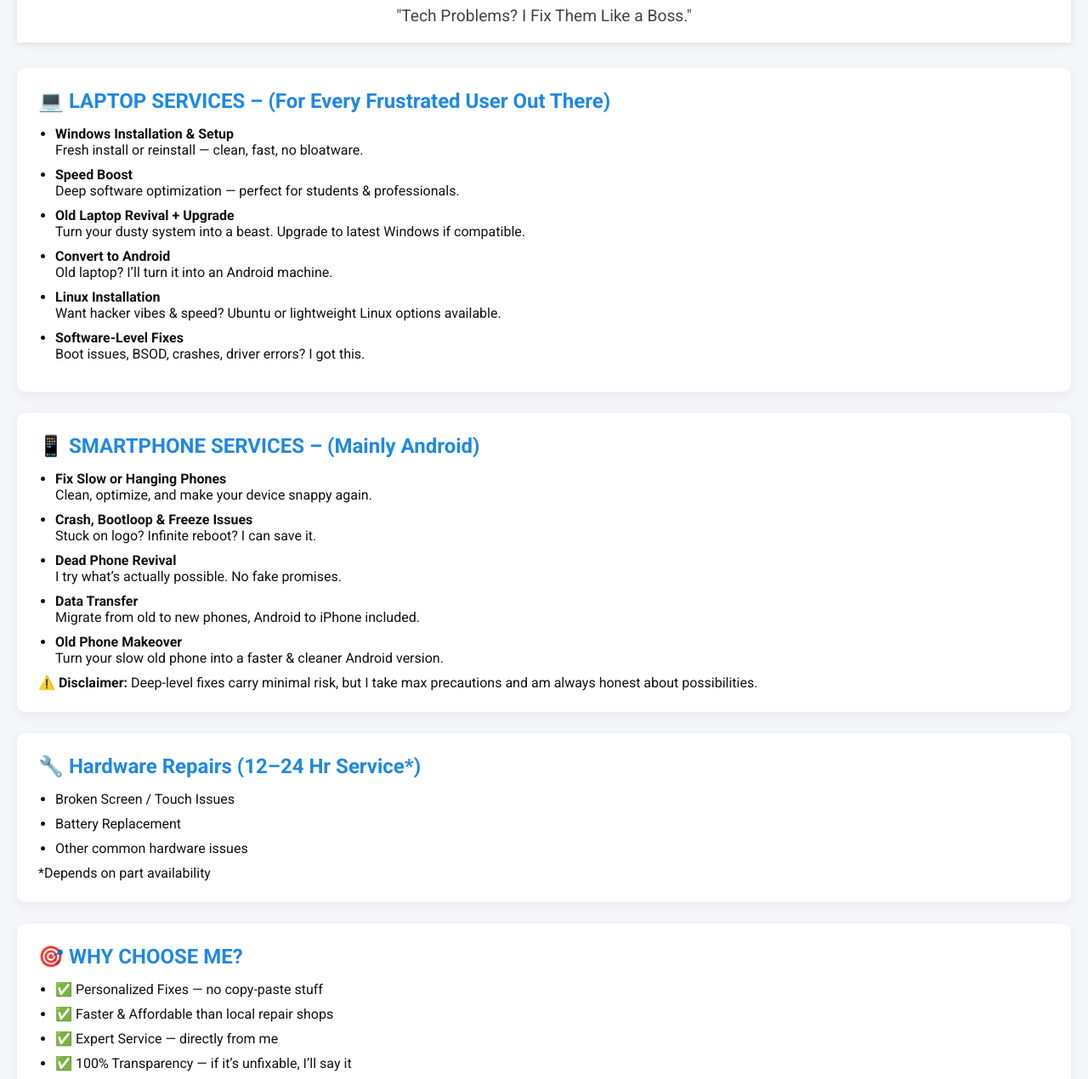
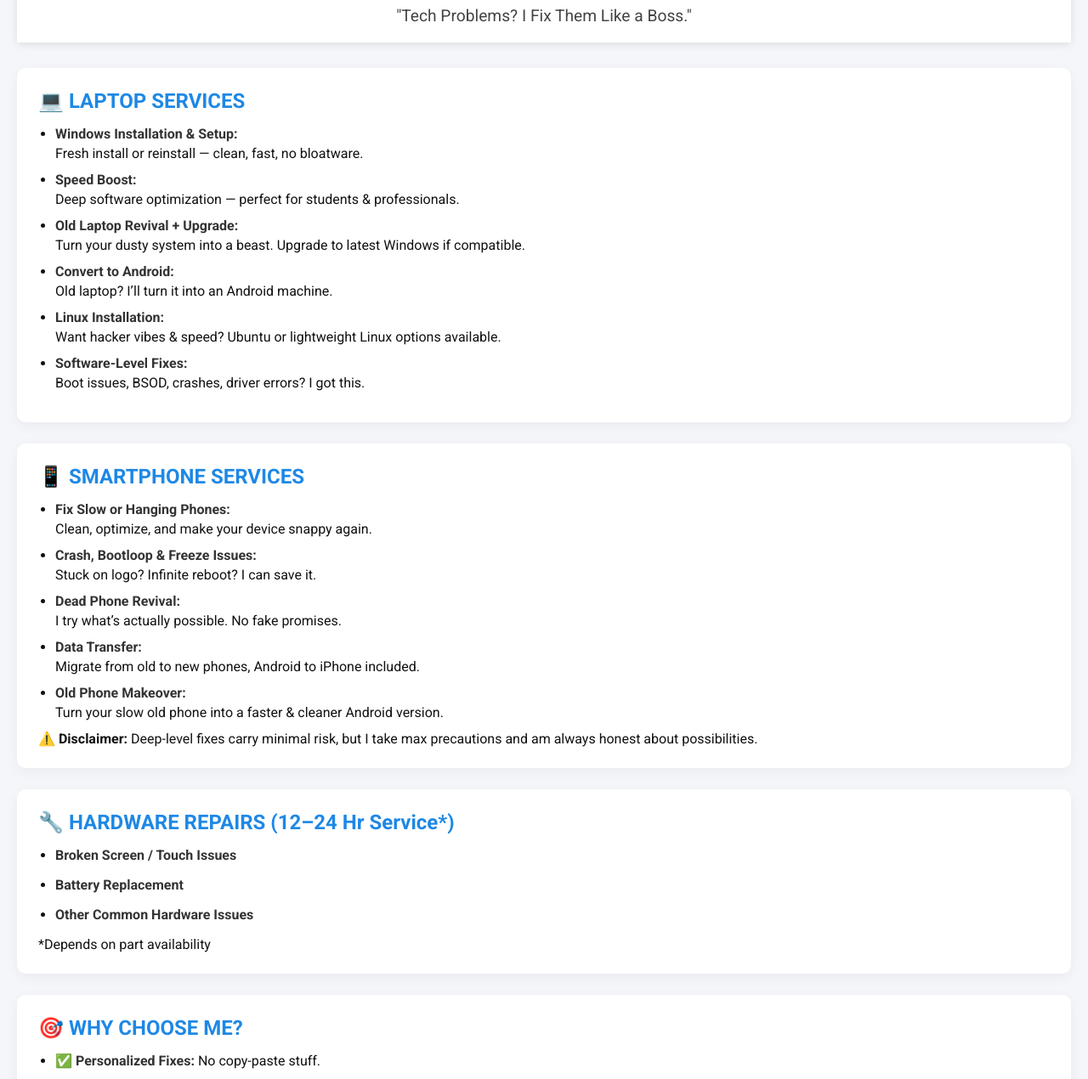
Before and after one commit to starkSolute/STARK-Solutions, a plain HTML site: page index.html in a window 1280 px wide. Shown: the part 90-1360 px from the top of the page at 85% size. Drawn offline with Linux system fonts and the light colour scheme.

Commit message:
new index.html

```diff
--- a/index.html
+++ b/index.html
@@ -50,7 +50,12 @@
       margin-left: 20px;
     }
     li {
-      margin-bottom: 10px;
+      margin-bottom: 12px;
+    }
+    li strong {
+      display: inline-block;
+      margin-bottom: 4px;
+      color: #333;
     }
     footer {
       text-align: center;
@@ -82,35 +87,35 @@
   </header>
 
   <section>
-    <h2>💻 LAPTOP SERVICES – (For Every Frustrated User Out There)</h2>
+    <h2>💻 LAPTOP SERVICES</h2>
     <ul>
-      <li><strong>Windows Installation & Setup</strong><br> Fresh install or reinstall — clean, fast, no bloatware.</li>
-      <li><strong>Speed Boost</strong><br> Deep software optimization — perfect for students & professionals.</li>
-      <li><strong>Old Laptop Revival + Upgrade</strong><br> Turn your dusty system into a beast. Upgrade to latest Windows if compatible.</li>
-      <li><strong>Convert to Android</strong><br> Old laptop? I’ll turn it into an Android machine.</li>
-      <li><strong>Linux Installation</strong><br> Want hacker vibes & speed? Ubuntu or lightweight Linux options available.</li>
-      <li><strong>Software-Level Fixes</strong><br> Boot issues, BSOD, crashes, driver errors? I got this.</li>
+      <li><strong>Windows Installation & Setup:</strong><br>Fresh install or reinstall — clean, fast, no bloatware.</li>
+      <li><strong>Speed Boost:</strong><br>Deep software optimization — perfect for students & professionals.</li>
+      <li><strong>Old Laptop Revival + Upgrade:</strong><br>Turn your dusty system into a beast. Upgrade to latest Windows if compatible.</li>
+      <li><strong>Convert to Android:</strong><br>Old laptop? I’ll turn it into an Android machine.</li>
+      <li><strong>Linux Installation:</strong><br>Want hacker vibes & speed? Ubuntu or lightweight Linux options available.</li>
+      <li><strong>Software-Level Fixes:</strong><br>Boot issues, BSOD, crashes, driver errors? I got this.</li>
     </ul>
   </section>
 
   <section>
-    <h2>📱 SMARTPHONE SERVICES – (Mainly Android)</h2>
+    <h2>📱 SMARTPHONE SERVICES</h2>
     <ul>
-      <li><strong>Fix Slow or Hanging Phones</strong><br> Clean, optimize, and make your device snappy again.</li>
-      <li><strong>Crash, Bootloop & Freeze Issues</strong><br> Stuck on logo? Infinite reboot? I can save it.</li>
-      <li><strong>Dead Phone Revival</strong><br> I try what’s actually possible. No fake promises.</li>
-      <li><strong>Data Transfer</strong><br> Migrate from old to new phones, Android to iPhone included.</li>
-      <li><strong>Old Phone Makeover</strong><br> Turn your slow old phone into a faster & cleaner Android version.</li>
+      <li><strong>Fix Slow or Hanging Phones:</strong><br>Clean, optimize, and make your device snappy again.</li>
+      <li><strong>Crash, Bootloop & Freeze Issues:</strong><br>Stuck on logo? Infinite reboot? I can save it.</li>
+      <li><strong>Dead Phone Revival:</strong><br>I try what’s actually possible. No fake promises.</li>
+      <li><strong>Data Transfer:</strong><br>Migrate from old to new phones, Android to iPhone included.</li>
+      <li><strong>Old Phone Makeover:</strong><br>Turn your slow old phone into a faster & cleaner Android version.</li>
     </ul>
     <p><strong>⚠️ Disclaimer:</strong> Deep-level fixes carry minimal risk, but I take max precautions and am always honest about possibilities.</p>
   </section>
 
   <section>
-    <h2>🔧 Hardware Repairs (12–24 Hr Service*)</h2>
+    <h2>🔧 HARDWARE REPAIRS (12–24 Hr Service*)</h2>
     <ul>
-      <li>Broken Screen / Touch Issues</li>
-      <li>Battery Replacement</li>
-      <li>Other common hardware issues</li>
+      <li><strong>Broken Screen / Touch Issues</strong></li>
+      <li><strong>Battery Replacement</strong></li>
+      <li><strong>Other Common Hardware Issues</strong></li>
     </ul>
     <p>*Depends on part availability</p>
   </section>
@@ -118,10 +123,10 @@
   <section>
     <h2>🎯 WHY CHOOSE ME?</h2>
     <ul>
-      <li>✅ Personalized Fixes — no copy-paste stuff</li>
-      <li>✅ Faster & Affordable than local repair shops</li>
-      <li>✅ Expert Service — directly from me</li>
-      <li>✅ 100% Transparency — if it’s unfixable, I’ll say it</li>
+      <li><strong>✅ Personalized Fixes:</strong> No copy-paste stuff.</li>
+      <li><strong>✅ Faster & Affordable:</strong> Better than local repair shops.</li>
+      <li><strong>✅ Expert Service:</strong> Directly from me.</li>
+      <li><strong>✅ 100% Transparency:</strong> If it’s unfixable, I’ll say it honestly.</li>
     </ul>
   </section>
 
```
